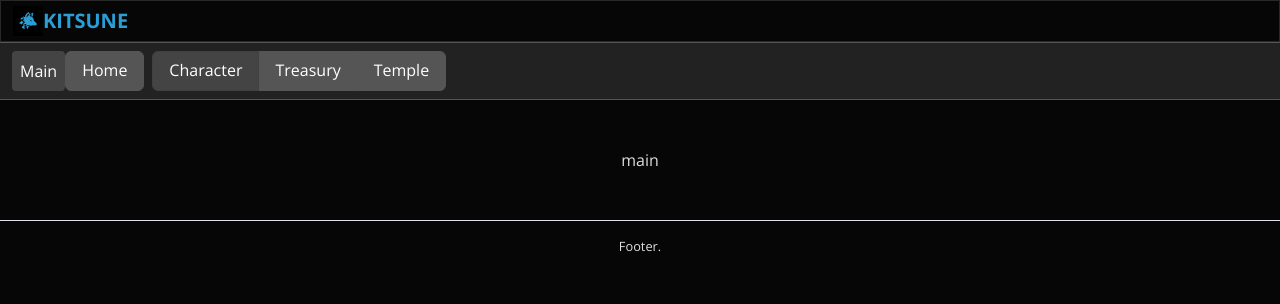
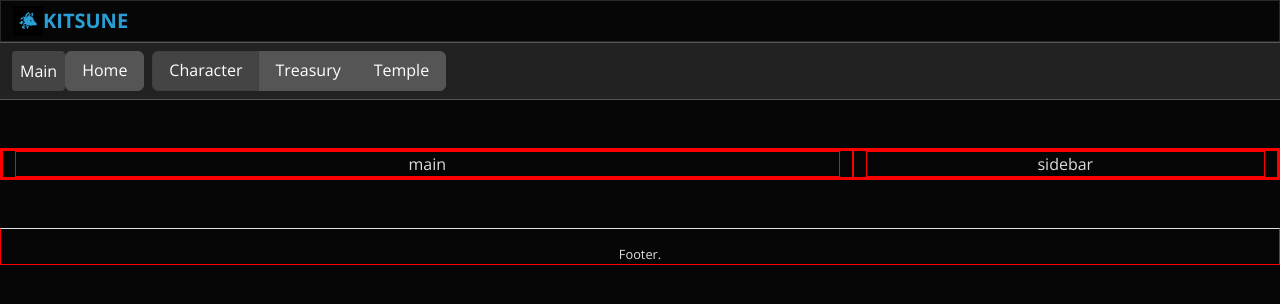
Before and after one commit to SlybootsStudio/kitsune, a Vue app: page / in a window 1280 px wide. Shown: the top 304 px of the page. Built offline with nearby package versions, Linux system fonts and the light colour scheme.

Commit message:
Adding in sidebar

```diff
--- a/src/App.vue
+++ b/src/App.vue
@@ -1,7 +1,16 @@
 <template>
   <Header />
   <Navbar class="mb-5" />
-  <router-view />
+  <div class="container-fluid">
+    <div class="row">
+      <div class="col-sm-8">
+        <router-view />
+      </div>
+      <div class="col-sm-4">
+        <Sidebar />
+      </div>
+    </div>
+  </div>
   <Footer />
 </template>
 
@@ -9,6 +18,7 @@
 // @ is an alias to /src
 import Header from "@/components/Header.vue";
 import Navbar from "@/components/Navbar.vue";
+import Sidebar from "@/components/Sidebar.vue";
 import Footer from "@/components/Footer.vue";
 
 export default {
@@ -16,9 +26,14 @@ export default {
   components: {
     Header,
     Navbar,
+    Sidebar,
     Footer
   }
 };
 </script>
 
-<style></style>
+<style scoped>
+div {
+  border: 1px solid red;
+}
+</style>
--- /dev/null
+++ b/src/components/Sidebar.vue
@@ -0,0 +1,13 @@
+<template>
+  <div>sidebar</div>
+</template>
+
+<script>
+export default {
+  name: "Sidebar",
+  props: {}
+};
+</script>
+
+<!-- Add "scoped" attribute to limit CSS to this component only -->
+<style scoped></style>
--- a/src/views/Main.vue
+++ b/src/views/Main.vue
@@ -1,4 +1,8 @@
-<template><div>main</div></template>
+<template
+  ><div>
+    main
+  </div></template
+>
 
 <script>
 export default {
```
